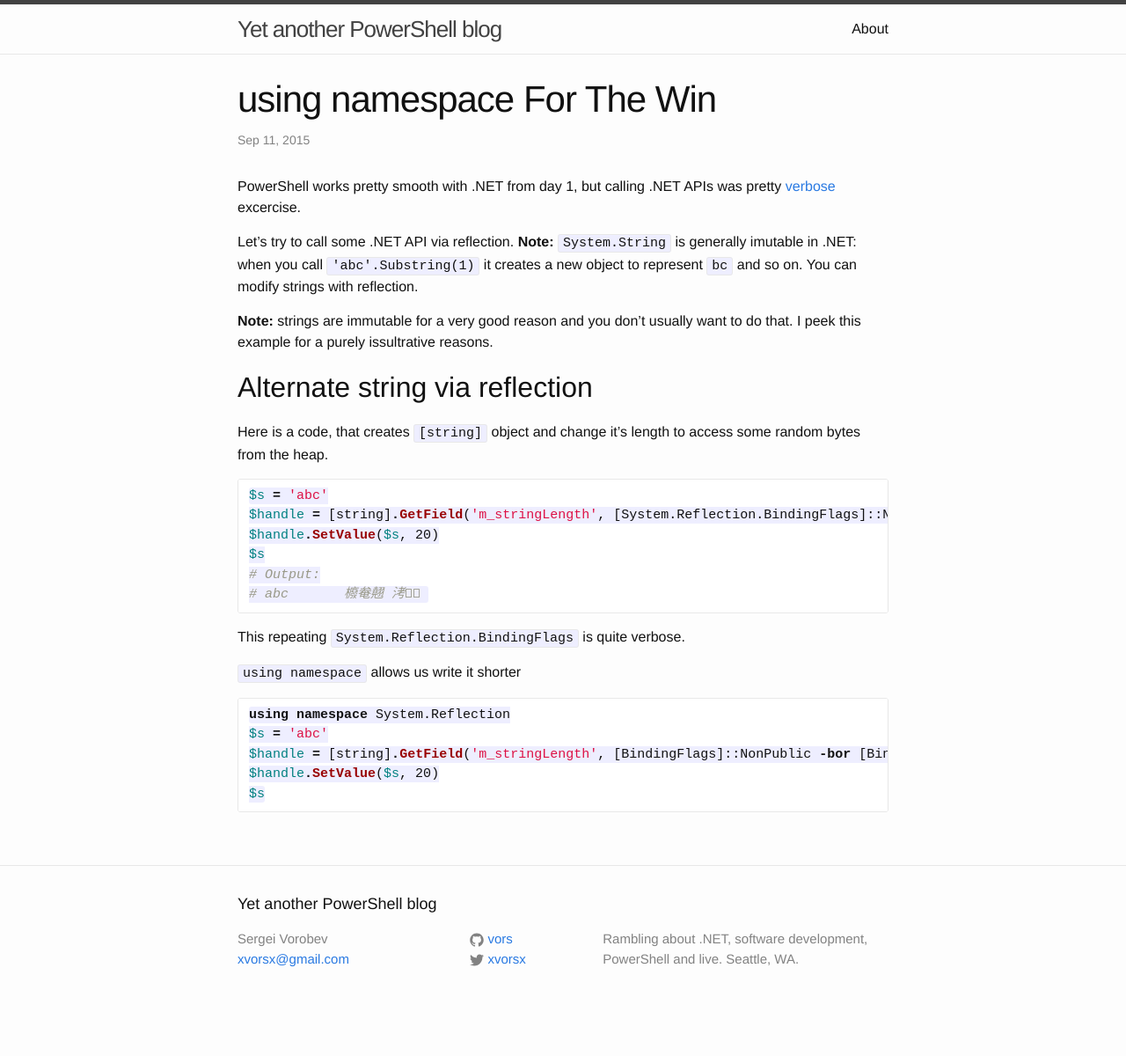
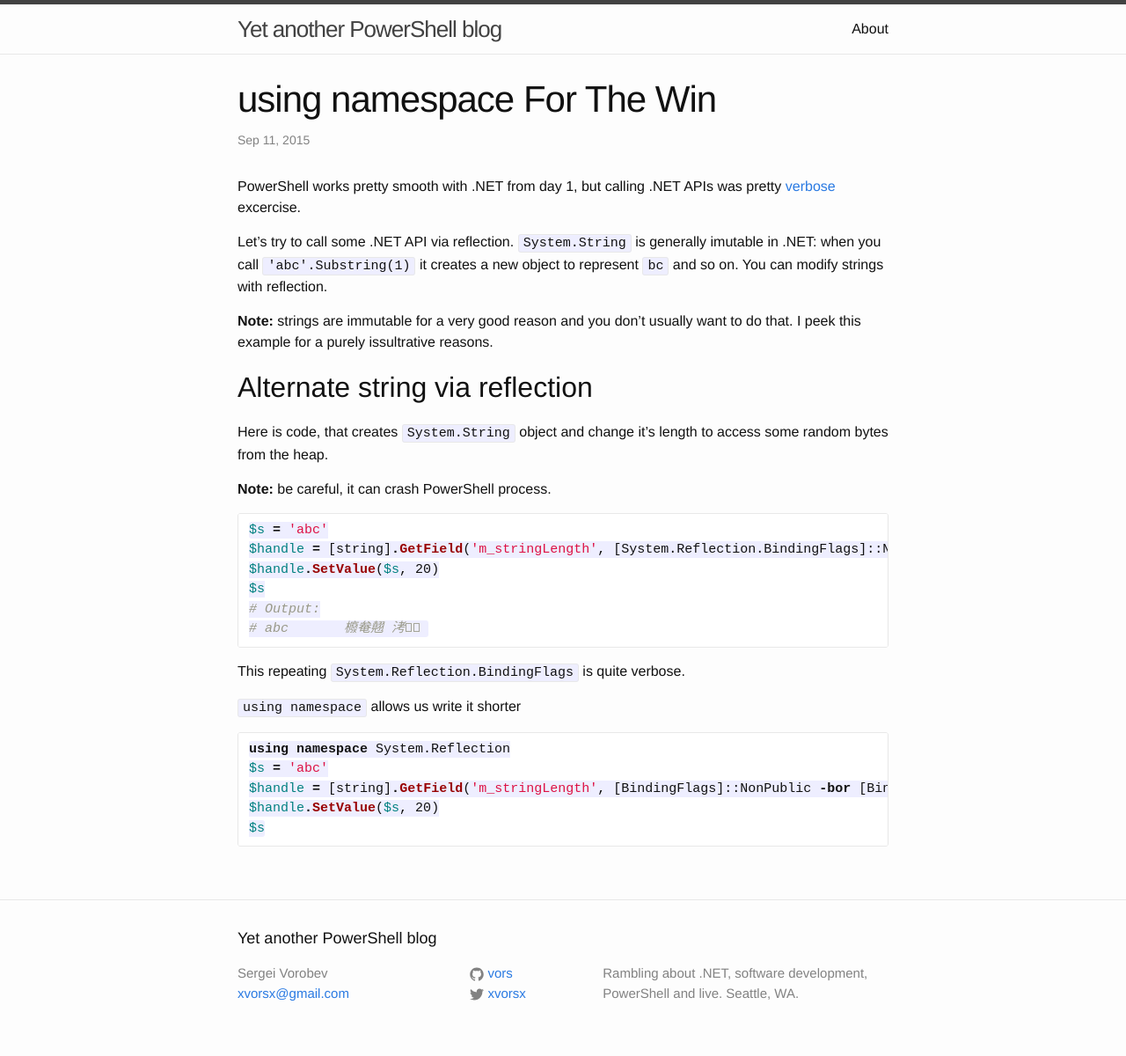
Before and after one commit to vors/vors.github.io, a Jekyll site: the page built from _posts/2015-09-11-using-namespace-for-the-win.markdown, in a window 1280 px wide. Shown: the whole page at 88% size. Built offline with Jekyll 4.4.1, drawn with Linux system fonts in a browser that asks for light colours; before the commit the page ends 1161 px from its top, so only the background shows below that.

Commit message:
Update 2015-09-11-using-namespace-for-the-win.markdown

```diff
--- a/_posts/2015-09-11-using-namespace-for-the-win.markdown
+++ b/_posts/2015-09-11-using-namespace-for-the-win.markdown
@@ -19,7 +18,10 @@
 
 ## Alternate string via reflection
 
-Here is a code, that creates `[string]` object and change it's length to access some random bytes from the heap.
+Here is code, that creates `System.String` object and change it's length to access some random bytes from the heap.
+
+**Note:** be careful, it can crash PowerShell process.
+
 ~~~powershell
 $s = 'abc'
 $handle = [string].GetField('m_stringLength', [System.Reflection.BindingFlags]::NonPublic -bor [System.Reflection.BindingFlags]::Instance)
```
Also changed, not shown: other parts of _posts/2015-09-11-using-namespace-for-the-win.markdown (+0 -1 lines).
